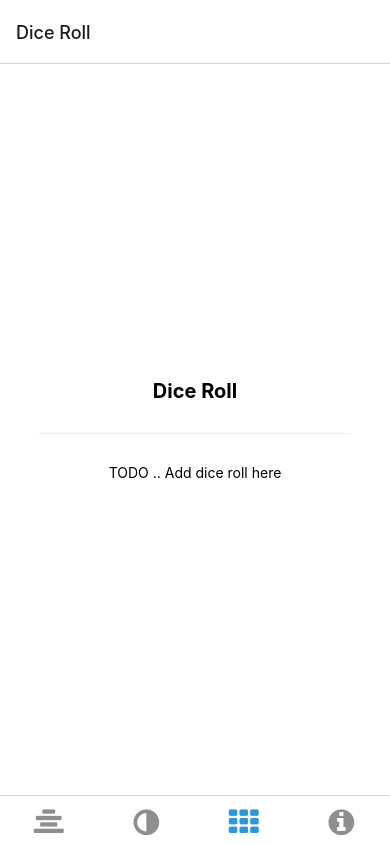
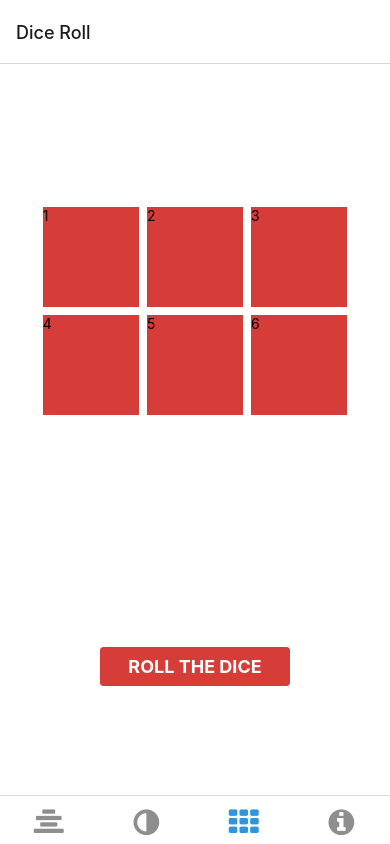
Before and after one commit to sumeetpareek/expo-app-clone-random-volodymyr, a React Native app: screen /TabThree in a window 390 px wide. Built offline with nearby package versions, Linux system fonts and the light colour scheme.

Commit message:
Arranges dice faces with flexWrap and alignContent

```diff
--- a/screens/TabThreeScreen.tsx
+++ b/screens/TabThreeScreen.tsx
@@ -1,28 +1,77 @@
+import * as React from "react";
+
 import { StyleSheet } from "react-native";
 
 import EditScreenInfo from "../components/EditScreenInfo";
 import { Text, View } from "../components/Themed";
 
+import { Button, ThemeProvider } from "react-native-elements";
+
 export default function TabThreeScreen() {
   return (
-    <View style={styles.container}>
-      <Text style={styles.title}>Dice Roll</Text>
-      <View
-        style={styles.separator}
-        lightColor="#eee"
-        darkColor="rgba(255,255,255,0.1)"
-      />
-      {/* <EditScreenInfo path="/screens/TabThreeScreen.tsx" /> */}
-      <Text>TODO .. Add dice roll here</Text>
+    <View style={styles.mainContainer}>
+      <View style={styles.outputContainer}>
+        <View style={styles.diceFace}>
+          <Text>1</Text>
+        </View>
+        <View style={styles.diceFace}>
+          <Text>2</Text>
+        </View>
+        <View style={styles.diceFace}>
+          <Text>3</Text>
+        </View>
+        <View style={styles.diceFace}>
+          <Text>4</Text>
+        </View>
+        <View style={styles.diceFace}>
+          <Text>5</Text>
+        </View>
+        <View style={styles.diceFace}>
+          <Text>6</Text>
+        </View>
+      </View>
+      <View style={styles.controlsContainer}>
+        <Button
+          title="ROLL THE DICE"
+          onPress={() => {
+            alert("hey");
+          }}
+          buttonStyle={styles.button}
+          containerStyle={{ margin: 0 }}
+          titleStyle={{
+            color: "#fff",
+            marginHorizontal: 20,
+            fontWeight: "bold",
+          }}
+        />
+      </View>
     </View>
   );
 }
 
 const styles = StyleSheet.create({
-  container: {
+  mainContainer: {
     flex: 1,
+    flexDirection: "column",
+    justifyContent: "flex-end",
     alignItems: "center",
+    padding: 10,
+  },
+  outputContainer: {
+    flex: 4,
+    flexDirection: "row",
     justifyContent: "center",
+    alignItems: "center",
+    alignContent: "center",
+    flexWrap: "wrap",
+    width: "100%",
+  },
+  controlsContainer: {
+    flex: 2,
+    flexDirection: "column",
+    justifyContent: "center",
+    alignItems: "center",
+    width: "100%",
   },
   title: {
     fontSize: 20,
@@ -33,4 +82,11 @@ const styles = StyleSheet.create({
     height: 1,
     width: "80%",
   },
+  diceFace: {
+    width: "26%",
+    height: 100,
+    margin: 4,
+    backgroundColor: "rgba(214, 61, 57, 1)",
+  },
+  button: { backgroundColor: "rgba(214, 61, 57, 1)", width: "100%" },
 });
```
